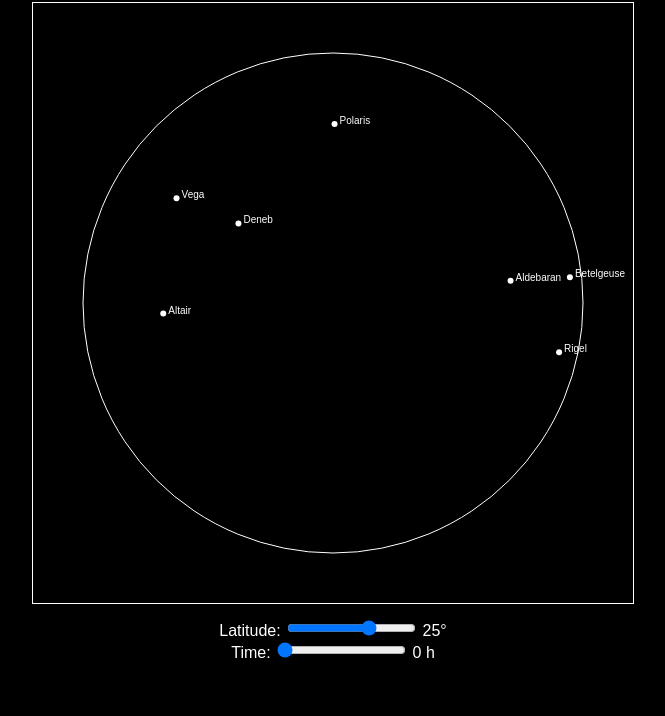
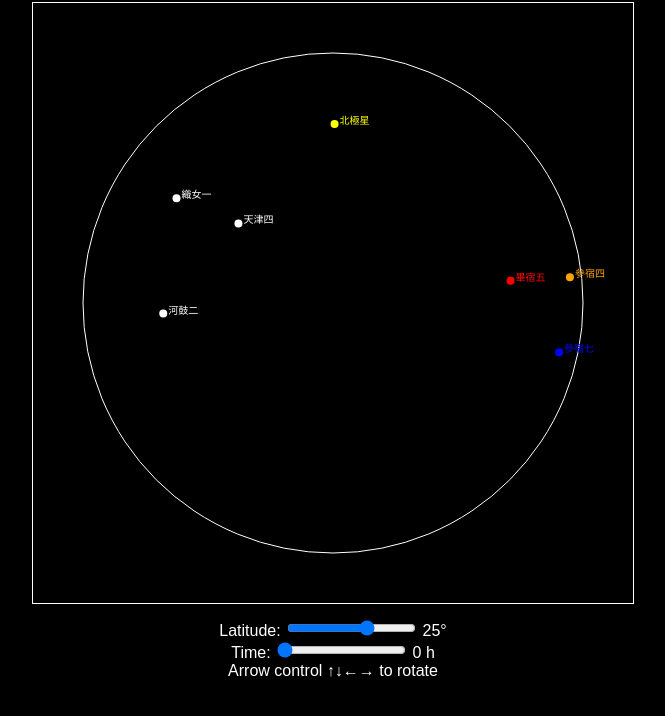
Before and after one commit to zhenzzz108/-, a plain HTML site: page index.html in a window 1280 px wide. Shown: the part 66-782 px from the top of the page, without its empty margins (307-972 px from the left). Drawn offline with Linux system fonts and the light colour scheme.

Commit message:
Update index.html

```diff
--- a/index.html
+++ b/index.html
@@ -26,7 +26,7 @@
 
 <div class="controls">
 Latitude:
-<input type="range" id="lat" min="-80" max="80" value="25" step="1">
+<input type="range" id="lat" min="-90" max="90" value="25" step="1">
 <span id="latVal">25</span>°
 
 <br>
@@ -34,6 +34,8 @@ Latitude:
 Time:
 <input type="range" id="time" min="0" max="24" value="0" step="0.1">
 <span id="timeVal">0</span> h
+<br>
+Arrow control ↑↓←→ to rotate
 </div>
 
 <script>
@@ -42,21 +44,23 @@ const ctx = canvas.getContext("2d");
 const center = 300;
 const radius = 250;
 
-//亮星資料 RA(deg), Dec(deg)
+//星星資料 RA(deg), Dec(deg)
 const stars = [
-["Sirius",101.287,-16.716],
-["Betelgeuse",88.793,7.407],
-["Rigel",78.634,-8.201],
-["Vega",279.234,38.783],
-["Polaris",37.95,89.264],
-["Altair",297.695,8.868],
-["Aldebaran",68.98,16.509],
-["Antares",247.35,-26.43],
-["Spica",201.3,-11.16],
-["Deneb",310.36,45.28]
+["天狼星",101.2871554,-16.71611583,"lightblue"],
+["參宿四",88.79293875,7.407062778,"orange"],
+["參宿七",78.63458333,-8.20166667,"blue"],
+["織女一",279.2345833,38.78361111,"white"],
+["北極星",37.95291667,89.26416667,"yellow"],
+["河鼓二",297.6958292,8.868321944,"white"],
+["畢宿五",68.98016279,16.50930236,"red"],
+["心宿二",247.35,-26.43194444,"red"],
+["角宿一",201.3982471,-11.16132194,"lightblue"],
+["天津四",310.3579167,45.28027778,"white"]
 ];
 
 function deg2rad(d){return d*Math.PI/180;}
+
+let viewOffset = 0;
 
 function radecToAltAz(ra,dec,lat,time){
     ra=deg2rad(ra); dec=deg2rad(dec); lat=deg2rad(lat);
@@ -94,8 +98,8 @@ function drawSky(lat,time){
             let y = center - r*Math.cos(deg2rad(az));
 
             ctx.beginPath();
-            ctx.arc(x,y,3,0,Math.PI*2);
-            ctx.fillStyle="white";
+            ctx.arc(x,y,4,0,Math.PI*2);
+            ctx.fillStyle=star[3];
             ctx.fill();
 
             ctx.fillText(star[0],x+5,y);
@@ -117,6 +121,13 @@ latSlider.oninput=update;
 timeSlider.oninput=update;
 
 update();
+
+window.addEventListener("keydown",(e)=>{
+    if(e.key=="ArrowLeft")viewOffset-=0.1;
+    if(e.key=="ArrowRidht")viewOffset-=0.1;
+    update();
+});
+
 </script>
 
 </body>
```
